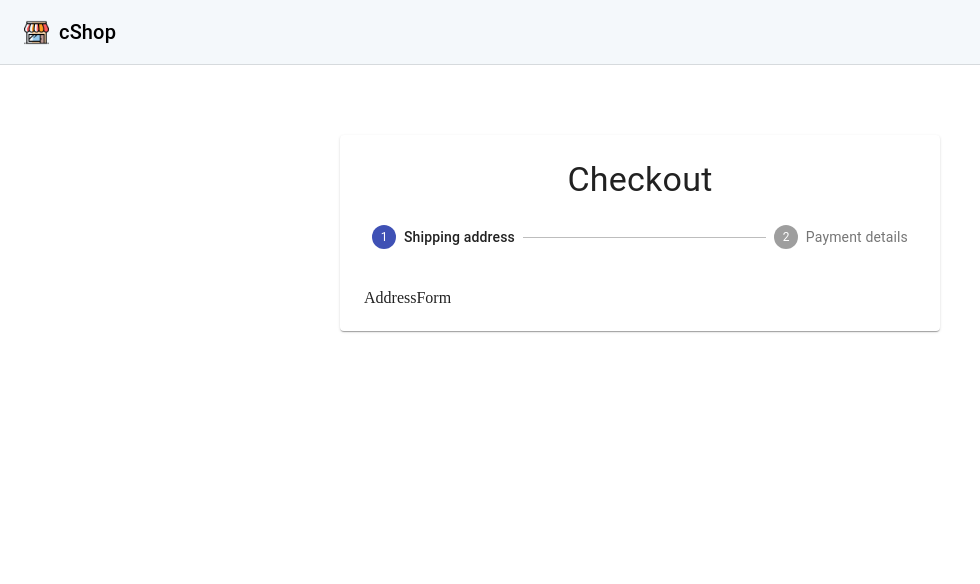
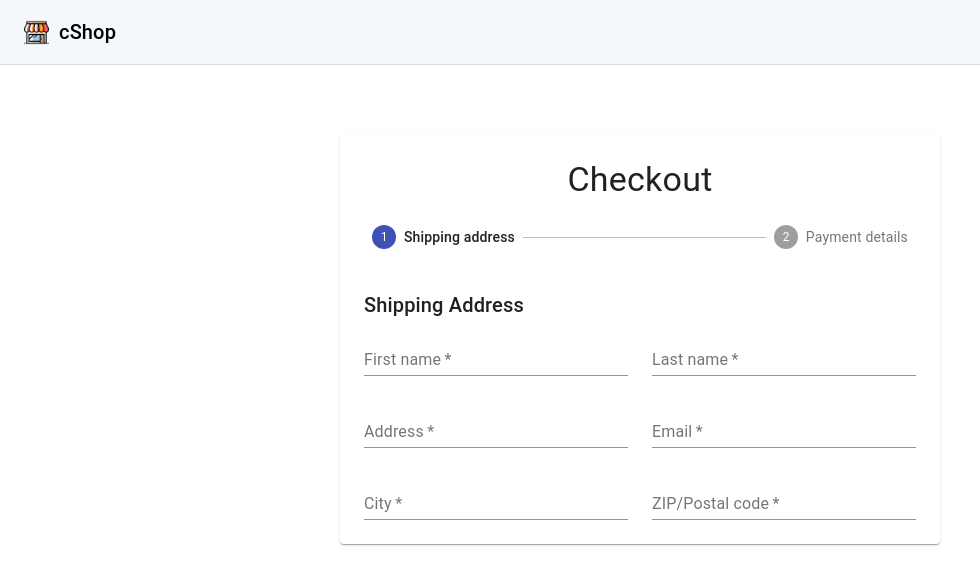
Before and after one commit to cjdcelimen/react-ecommerce, a React (Create React App) app: page /checkout in a window 1280 px wide. Shown: the top 584 px of the page, without its empty margins (0-980 px from the left). Built offline with nearby package versions, Linux system fonts and the light colour scheme; no server answers.

Commit message:
Update initial address form

```diff
--- a/src/components/CheckoutForm/AddressForm.jsx
+++ b/src/components/CheckoutForm/AddressForm.jsx
@@ -1,10 +1,27 @@
 import React from 'react'
+import { InputLabel, Select, MenuItem, Button, Grid, Typography } from '@material-ui/core';
+import { useForm, FormProvider } from 'react-hook-form';
+import CustomTextField from './CustomTextField';
 
 const AddressForm = () => {
+    const methods = useForm();
+
     return (
-        <div>
-            AddressForm
-        </div>
+        <>
+            <Typography variant='h6' gutterBottom>Shipping Address</Typography>
+            <FormProvider {...methods}>
+                <form>
+                    <Grid container spacing={3}>
+                        <CustomTextField required name='firstName' label='First name' />
+                        <CustomTextField required name='lastName' label='Last name' />
+                        <CustomTextField required name='address1' label='Address' />
+                        <CustomTextField required name='email' label='Email' />
+                        <CustomTextField required name='city' label='City' />
+                        <CustomTextField required name='zip' label='ZIP/Postal code' />
+                    </Grid>
+                </form>
+            </FormProvider>
+        </>
     )
 }
 
--- /dev/null
+++ b/src/components/CheckoutForm/CustomTextField.jsx
@@ -0,0 +1,22 @@
+import React from 'react';
+import { TextField, Grid } from '@material-ui/core';
+import { useFormContext, Controller } from 'react-hook-form'
+
+const CustomTextField = ({ name, label, required }) => {
+    const { control } = useFormContext();
+
+    return (
+        <Grid item xs={12} sm={6}>
+            <Controller
+                as={TextField}
+                control={control}
+                fullWidth
+                name={name}
+                label={label}
+                required={required}
+            />
+        </Grid>
+    )
+}
+
+export default CustomTextField
```
Also changed, not shown: 1 other file (tests, documents, lock files or other folders).
